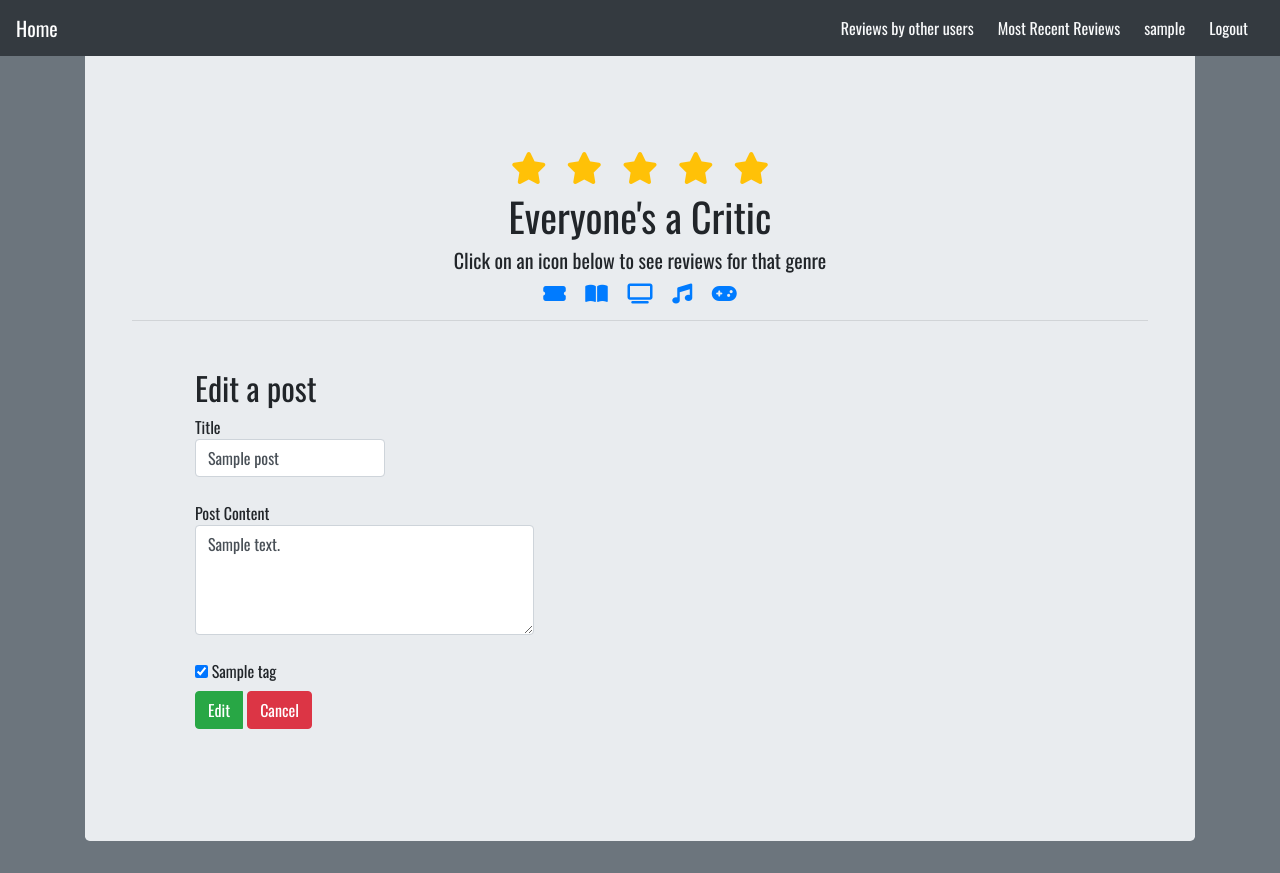
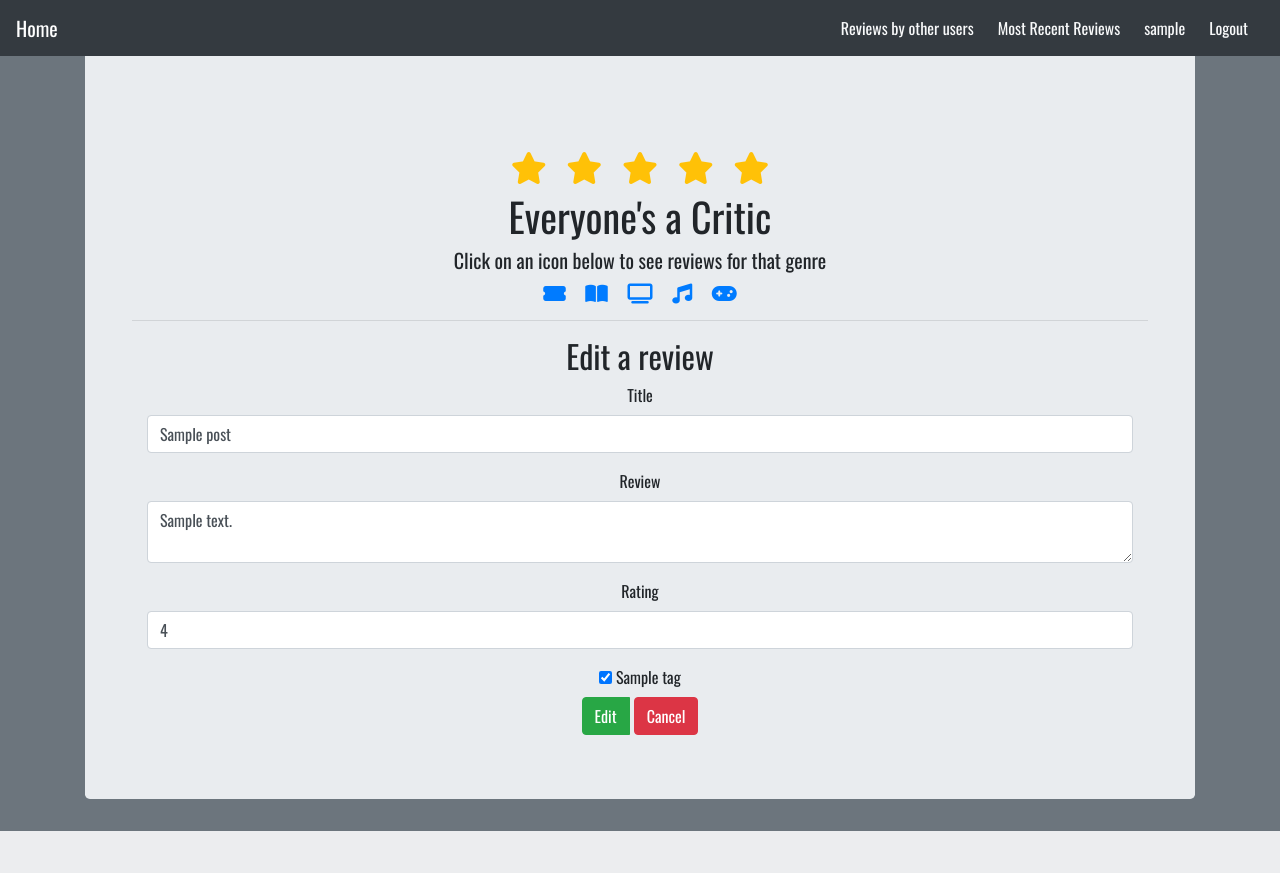
Before and after one commit to Ciro1690/Blogly, a Flask app: page /posts/1/edit in a window 1280 px wide. After the commit the page ends 831 px from the top, so only its background shows below. Run offline with Flask 2, Linux system fonts and the light colour scheme; the visitor is signed in with stand-in values (Sample User, id 1); tables that the repository leaves empty hold one stand-in row (values such as "Sample post"); some libraries are stand-ins or nearby versions.

Commit message:
updated routes

```diff
--- a/app.py
+++ b/app.py
@@ -3,7 +3,7 @@
 from flask import Flask, request, redirect, render_template, session, flash
 from flask_debugtoolbar import DebugToolbarExtension
 from models import db, connect_db, User, Post, Tag, PostTag
-from forms import RegisterForm, LoginForm, PostForm
+from forms import RegisterForm, LoginForm, PostForm, UserForm
 from sqlalchemy.exc import IntegrityError
 import os
 
@@ -99,36 +99,41 @@ def list_users():
     users = User.alphabetize_list()
     return render_template("list_users.html",users=users)
 
-@app.route("/users/<username>/edit", methods=["POST"])
+@app.route("/users/<username>/edit", methods=['GET', 'POST'])
 def commit_edit_user(username):
     """Add user and redirect to list."""
+    if 'username' not in session:
+        flash("Please login first", "danger")
+        return redirect('/')
+    user = User.query.get_or_404(username)
+    form = UserForm(obj=user)
 
-    first = request.form['first']
-    last = request.form['last']
-    email = request.form['email']
+    if (session['username'] != username):
+        flash("You can only update your own profile", "danger")
+        return redirect('/')
 
-    user = User.query.filter_by(username=username).first()
-    user.first_name = first
-    user.last_name = last
-    user.email = email
+    if form.validate_on_submit():
+        first = form.first_name.data
+        last = form.last_name.data
+        email = form.email.data
 
-    db.session.add(user)
-    db.session.commit()
+        user = User.query.filter_by(username=username).first()
+        user.first_name = first
+        user.last_name = last
+        user.email = email
 
-    return redirect(f"/users")
+        db.session.add(user)
+        db.session.commit()
 
-@app.route("/users/<username>/edit")
-def edit_user(username):
-    """Edit form on a single user."""
-
-    user = User.query.get_or_404(username)
-    return render_template("edit_user.html", user=user)
+        flash('User updated', "success")
+        return redirect(f"/users/{user.username}")
+    return render_template("edit_user.html", form=form, user=user)
 
 @app.route("/users/<username>/posts/new", methods=['GET', 'POST'])
 def create_post(username):
     """Create new post"""
-    if 'username' not in session:
-        flash("Please login first", "danger")
+    if session['username'] != username:
+        flash("Invalid credentials", "danger")
         return redirect('/')
     form = PostForm()
     if form.validate_on_submit():
@@ -161,56 +166,49 @@ def show_post(post_id):
     post = Post.query.get_or_404(post_id)
     return render_template("post_detail.html", post=post)
 
-@app.route("/posts/<int:post_id>/edit")
+@app.route("/posts/<int:post_id>/edit", methods=['GET', 'POST'])
 def edit_post(post_id):
     """Edit a single post"""
+    if 'username' not in session:
+        flash("Please login first", "danger")
+        return redirect('/')
+    post = Post.query.get_or_404(post_id)
+    if not post:
+        flash("Review doesn't exist", "danger")
+        return redirect("/")
+    form = PostForm(obj=post)
+    tags = Tag.query.all()
+    if (session['username'] != post.username):
+        flash("You can only change your own reviews", "danger")
+        return redirect('/')
 
-    post = Post.query.get_or_404(post_id)
-    tags = Tag.query.all()
+    if form.validate_on_submit():
+        post.title = form.title.data
+        post.content = form.content.data
+        post.rating = form.rating.data
+        db.session.add(post)
+        db.session.commit()
 
-    return render_template("edit_post.html", post=post, tags=tags)
+        tags = request.form.getlist('tag')
 
-@app.route("/posts/<int:post_id>/edit", methods=["POST"])
-def commit_edit_post(post_id):
-    """Edit post and redirect to user detail."""
+        for tag in post.tags:
+            if (tag.name not in tags):
+                delete = PostTag.query.filter(PostTag.post_id == post.id, PostTag.tag_id == tag.id).first()
 
-    title = request.form['title']
-    content = request.form['content']
+                db.session.delete(delete)
+                db.session.commit()
 
-    post = Post.query.filter_by(id=post_id).first()
-    post.title = title
-    post.content = content
+        for t in tags:
+            tag = Tag.query.filter_by(name = t).first()
 
-    db.session.add(post)
-    db.session.commit()
+            if (post not in tag.posts):
+                pt = PostTag(post_id=post.id, tag_id=tag.id)
+                db.session.add(pt)
+                db.session.commit()
 
-    tags = request.form.getlist('tag')
-
-    for tag in post.tags:
-        if (tag.name not in tags):
-            delete = PostTag.query.filter(PostTag.post_id == post.id, PostTag.tag_id == tag.id).first()
-
-            db.session.delete(delete)
-            db.session.commit()
-
-    for t in tags:
-        tag = Tag.query.filter_by(name = t).first()
-
-        if (post not in tag.posts):
-            pt = PostTag(post_id=post.id, tag_id=tag.id)
-            db.session.add(pt)
-            db.session.commit()
-
-    return redirect(f"/users/{post.username}")
-
-@app.route("/posts/<int:post_id>/delete")
-def delete_post(post_id):
-    """Delete a single post."""
-
-    post = Post.query.filter_by(id=post_id).delete()
-    db.session.commit()
-
-    return redirect(f"/users")
+        flash('Review updated', "success")
+        return redirect(f"/users/{post.user.username}")
+    return render_template("edit_post.html", form=form, post=post, tags=tags)
 
 @app.route("/tags/<int:tag_id>")
 def show_tag(tag_id):
--- a/forms.py
+++ b/forms.py
@@ -15,6 +15,11 @@ class LoginForm(FlaskForm):
     username = StringField("Username", validators=[InputRequired()])
     password = PasswordField("Password", validators=[InputRequired()])
 
+class UserForm(FlaskForm):
+    first_name = StringField("First Name")
+    last_name = StringField("Last Name")
+    email = StringField("Email")
+
 class PostForm(FlaskForm):
     title = StringField("Title", validators=[InputRequired()])
     content = TextAreaField("Review", validators=[InputRequired()])
--- a/templates/edit_post.html
+++ b/templates/edit_post.html
@@ -2,25 +2,25 @@
 {% block title %}Edit Post{% endblock %}
 
 {% block content %}
-<div class="container-fluid m-5">
+<div class="container-fluid text-center">
     <form method="POST">
-        <h2>Edit a post</h2>
-        <div class="form-group">
-            <label for="title">Title
-                <input class="form-control" type="text" name="title" value="{{post.title}}">
-            </label>
-        </div>
-        <div class="form-group">
-            <label for="content">Post Content
-                <textarea class="form-control" rows="4" cols="40" name="content">{{post.content}}</textarea>
-            </label>
-        </div>
+        <h2>Edit a review</h2>
+        {{ form.hidden_tag() }}
+
+        {% for field in form
+        if field.widget.input_type != 'hidden' %}
+        <p>
+            {{ field.label }}
+            {{ field(class_="form-control") }}
+        </p>
+        {% endfor %}
+
         {% for tag in tags %}
             <input type="checkbox" name="tag" value="{{tag.name}}" {% if post in tag.posts %} checked {% endif %}>
             <label for="tag">{{ tag.name }}</label><br>
         {% endfor %}
     <div class="btn-group">
-        <button class="btn btn-success mr-1">Edit</button>
+        <button class="btn btn-success mr-1" type="submit">Edit</button>
     </form>
         <form action="/users/{{post.username}}">
             <button class="btn btn-danger">Cancel</button>
--- a/templates/post_detail.html
+++ b/templates/post_detail.html
@@ -20,9 +20,6 @@
         <form action="/users/{{post.username}}">
             <button class="btn btn-danger mx-1">Cancel</button>
         </form>
-        <form action="/posts/{{post.id}}/delete">
-            <button class="btn btn-warning">Delete</button>
-        </form>
     </div>
 </div>
 {% endblock %}
--- a/templates/recent.html
+++ b/templates/recent.html
@@ -7,7 +7,11 @@
     {% for post in recent_posts %}
         <h1>{{ post.title }}</h1>
         <h5>{{ post.content }}</h5>
+        {% if post.user %}
         <h5>{{post.user.first_name}}'s Rating: </h5>
+        {% else %}
+        <h5>Rating: </h5>
+        {% endif %}
         {%for i in range(0, post.rating)%}
             <i class="fas fa-star fa-2x text-warning"></i>
         {%endfor%}
--- a/templates/user_info.html
+++ b/templates/user_info.html
@@ -4,6 +4,7 @@
 {% block content %}
 <div class="container-fluid text-center">
     <h1>{{ user.get_full_name() }}</h1>
+    {% if session['username'] == user.username %}
     <div class="btn-group">
         <form action="/users/{{user.username}}/edit">
             <button class="btn btn-info mr-1">Edit User Details</button>
@@ -12,6 +13,7 @@
             <button class="btn btn-danger">Delete User</button>
         </form>
     </div> <hr>
+    {% endif %}
     <h2 class="m-3">Reviews by {{ user.first_name }}</h2>
         {% for post in user.posts %}
         <a href="/posts/{{ post.id }}">{{ post.title }}</a><br>
```
Also changed, not shown: templates/edit_user.html (+11 -16 lines).
